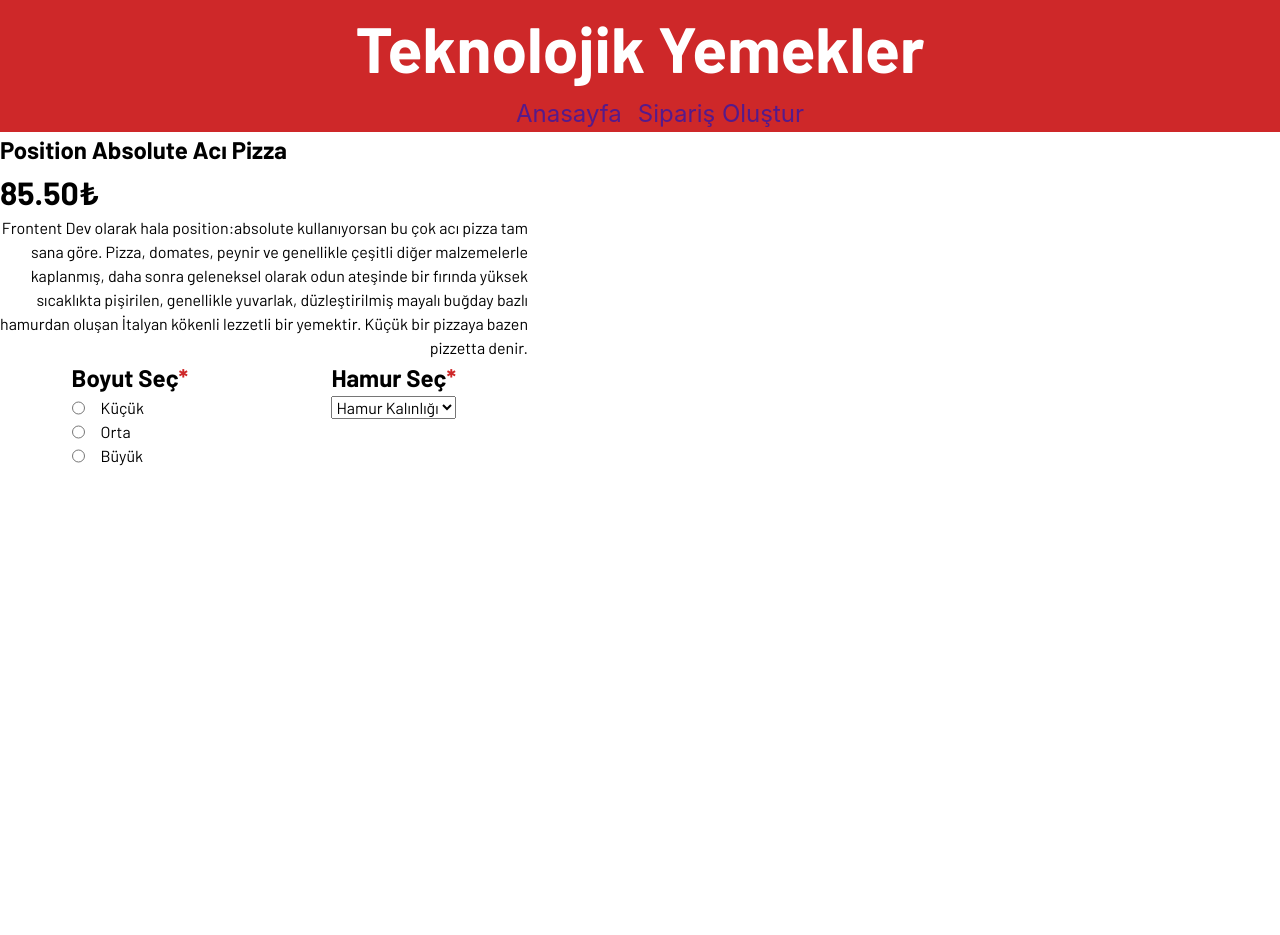
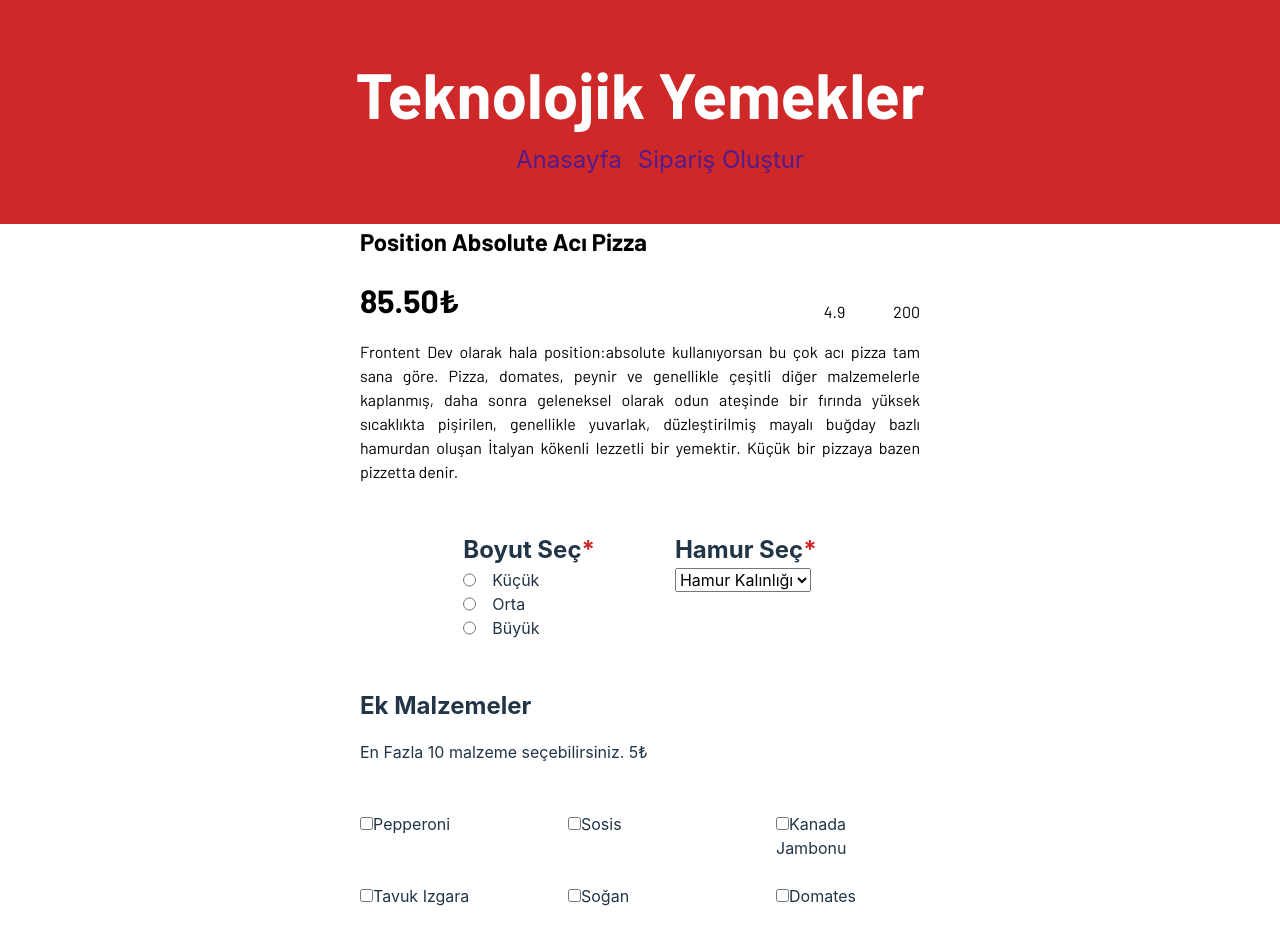
Before and after one commit to enes-uzunoglu/Sprint_8_React_Pizza_Project, a React (Vite) app: page / in a window 1280 px wide. Shown: the top 935 px of the page. Before the commit the page ends 800 px from the top, so only its background shows below. Built offline with nearby package versions, Linux system fonts and the light colour scheme.

Commit message:
Ek malzemeler tamamlandı.

```diff
--- a/src/App.css
+++ b/src/App.css
@@ -5,23 +5,59 @@
   text-align: center;
 } */
 
-.max-width-div-header{
-  max-width: 100vw;
+.width-div-100vw{
+  width: 100vw;
 }
 
-.max-width {
-  max-width: 33rem;
+.width-yüz100 {
+  width: 100%;
 }
 
-.max-height-div-header{
-  max-height: 14rem;
+.flex-basis-9rem {
+  flex-basis: 9rem;
+}
+
+.min-width-div-100vw{
+  min-width: 100vw;
+}
+
+.padding-0 {
+  padding: 0;
+}
+
+.margin-0-auto{  /* aynı şekilde auto 0 da belirli bir height varsa çalışır. / max-min degerler ile olmuyor. normal width veya height lazım. */
+  margin: 0 auto;
+}
+
+.margin-0 {
+  margin: 0;
+}
+
+.margin-bottom-0 {
+  margin-bottom: 0;
+}
+
+.max-width-35rem {
+  max-width: 35rem;
+}
+
+.min-height-div-14rem{
+  min-height: 14rem;
+}
+
+.min-height-div-4rem{
+  min-height: 4rem;
+}
+
+.max-height{
+  max-height: 7rem;
 }
 
 .background-color-header {
   background-color: var(--headerColor) ;
 }
 
-.fontsize-header-h1{
+.fontsize-4rem{
   font-size: 4rem;
 }
 
@@ -33,8 +69,8 @@
   font-family: "Barlow";
 }
 
-.text-align-end{
-  text-align: end;
+.text-align-justify{  /* her iki tarafa yaslıyor. */
+  text-align: justify;
 }
 
 .text-decoration-none {
@@ -61,11 +97,7 @@
   display: flex;
 }
 
-.flex-dricetion-row{
-  flex-direction: row;
-}
-
-.flex-dricetion-column{
+.flex-direction-column{
   flex-direction: column;
 }
 
@@ -73,21 +105,52 @@
   gap: 1rem;
 }
 
+.gap-1-5rem{
+  gap: 1.5rem;
+}
+
+.gap-2rem{
+  gap: 2rem;
+}
+
+.gap-3rem{
+  gap: 3rem;
+}
+
+.gap-4rem{
+  gap: 4rem;
+}
+
+.gap-5rem{
+  gap: 5rem;
+}
+
 .gap-10rem{
   gap: 10rem;
 }
 
-
-.justify-content {
+.justify-content-center {
   justify-content: center;
 }
 
-.align-items {
+.align-items-center {
   align-items: center;
 }
 
+.align-items-end {
+  align-items: flex-end;
+}
+
+.align-items-st{
+  align-items: stretch;
+}
+
 .justify-content-sb {
-  justify-content: space-around;
+  justify-content: space-between;
+}
+
+.justify-content-end {
+  justify-content: flex-end;
 }
 
 .wrap{flex-wrap: wrap;}
--- a/src/Form.jsx
+++ b/src/Form.jsx
@@ -3,25 +3,37 @@ import './App.css'
 
 const boyutlar = ['Küçük','Orta','Büyük']; // burası doğru yer
 const hamurlar = ['İnce','Orta','Kalın'];
+const malzemeler = ['Pepperoni','Sosis','Kanada Jambonu','Tavuk Izgara','Soğan','Domates','Mısır','Sucuk','Jalepeno', 'Sarımsak', 'Biber', 'Sucuk','Ananas','Kabak',];
 
 function Form() {
 
   return (
 
-    <div className='display-flex gap-10rem'>
+    <div className='display-flex flex-direction-column gap-3rem width-div-100vw'>
 
-      <div className="font-barlow color-black max-width">
+      <div className="display-flex flex-direction-column gap-1rem font-barlow color-black max-width-35rem margin-0-auto "> {/* Fiyat-Ürün Bilgisi */}
 
         <h2>Position Absolute Acı Pizza</h2>
 
+        <div className='display-flex justify-content-sb align-items-end'>
+
           <h1>85.50₺</h1>
+          {/* ne yaptıysam h1 div in alt cızgısını hızzalanmadı. */}
 
-        <p className='text-align-end'>
+          <div className='display-flex justify-content-end width-yüz100 gap-3rem '>
+            <p>{`${"4.9"}`}</p>
+            <p>{`${"200"}`}</p>
+          </div>
+
+        </div>
+
+        <p className='text-align-justify'>
             Frontent Dev olarak hala position:absolute kullanıyorsan bu çok acı pizza tam sana göre. Pizza, domates, peynir ve genellikle çeşitli diğer malzemelerle kaplanmış, daha sonra geleneksel olarak odun ateşinde bir fırında yüksek sıcaklıkta pişirilen, genellikle yuvarlak, düzleştirilmiş mayalı buğday bazlı hamurdan oluşan İtalyan kökenli lezzetli bir yemektir. Küçük bir pizzaya bazen pizzetta denir.
         </p>
 
+      </div>
 
-        <div className='display-flex justify-content-sb'>{/* Boyut - Hamur */}
+      <div className='display-flex gap-5rem max-width-35rem margin-0-auto'>{/* Boyut - Hamur */}
 
         <div>{/* Boyut Seç */}
 
@@ -64,8 +76,31 @@ function Form() {
 
       </div>
 
+      <div className='display-flex flex-direction-column max-width-35rem gap-3rem margin-0-auto'> {/* Ek Malzemeler */}
 
+        <div className='display-flex flex-direction-column gap-1rem'>
 
+          <h2>Ek Malzemeler</h2>
+          <p>En Fazla 10 malzeme seçebilirsiniz. 5₺</p>
+
+        </div>
+
+        <div className='display-flex justify-content-sb gap-1-5rem wrap'>
+
+        {malzemeler.map((malzeme,ind) => {
+
+          return (
+          <label key={ind} className='flex-basis-9rem'>
+            <input type="checkbox" checked='' />
+            {malzeme}
+          </label>
+          )
+        })}
+
+          <label className='flex-basis-9rem'>
+          </label>
+
+        </div>
 
       </div>
 
--- a/src/Header.jsx
+++ b/src/Header.jsx
@@ -5,9 +5,9 @@ function Header() {
 
     return(
 
-            <div className="display-flex flex-dricetion-column justify-content align-items max-width-div-header max-height-div-header background-color-header color-white ">
+            <div className="display-flex flex-direction-column justify-content-center align-items-center min-width-div-100vw min-height-div-14rem background-color-header color-white ">
 
-            <h1 className="font-barlow fontsize-header-h1 ">Teknolojik Yemekler</h1>
+            <h1 className="font-barlow fontsize-4rem ">Teknolojik Yemekler</h1>
 
             <nav>
 
```
Lines whose indentation alone changed are shown as unchanged.
